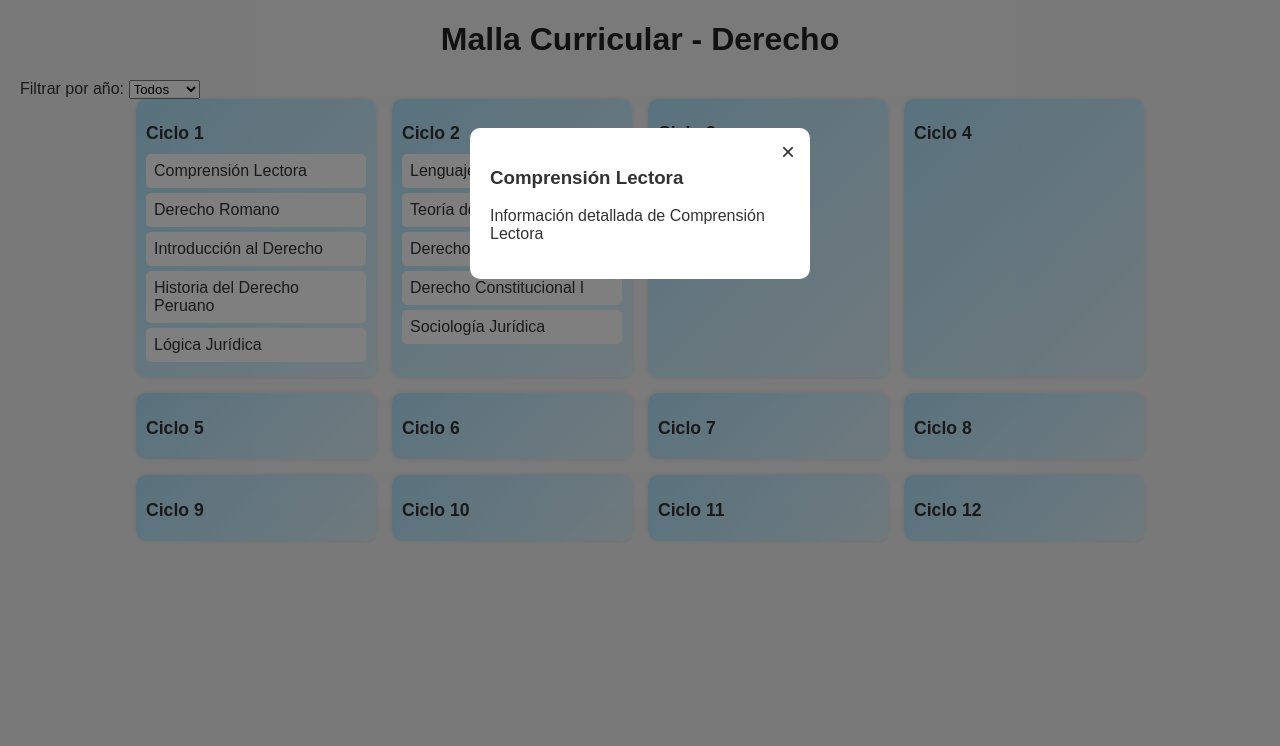
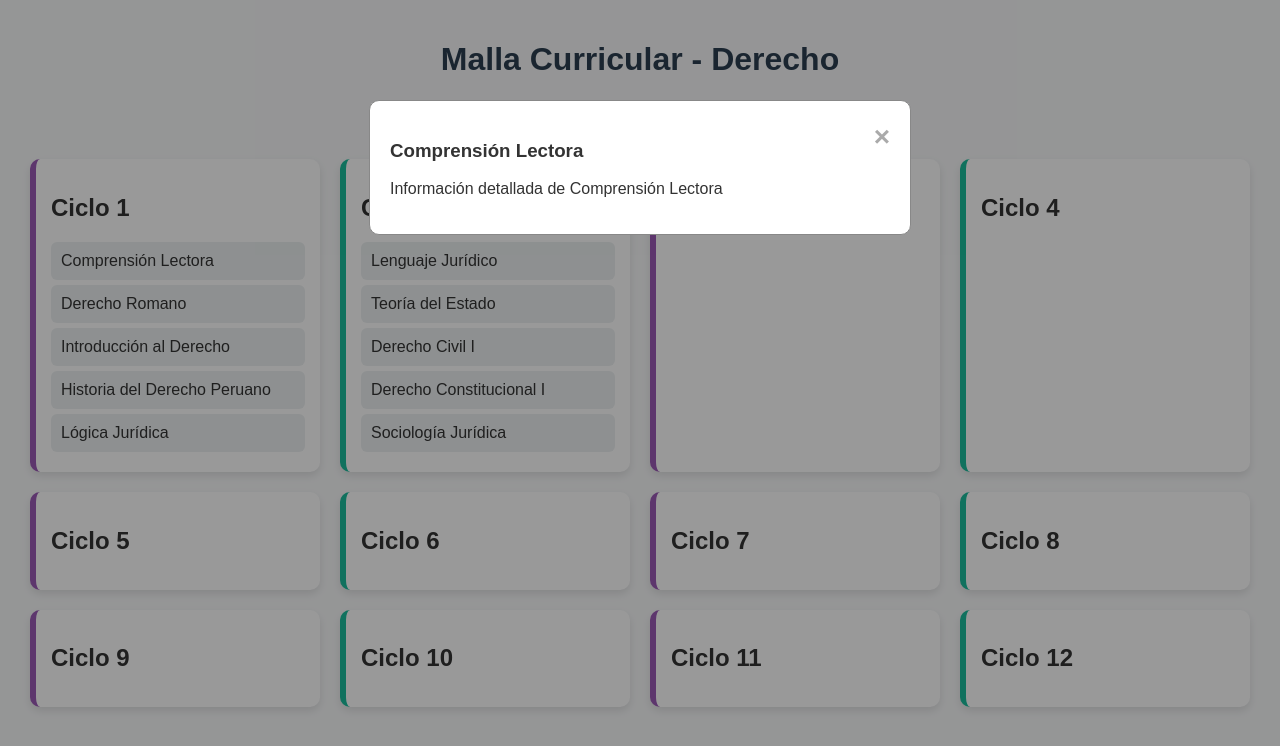
Before and after one commit to jhoselynmateo23-coder/malla-derecho, a plain HTML site: page index.html in a window 1280 px wide. Both pictures are taken after a click on the element "Comprensión Lectora". Drawn offline with Linux system fonts and the light colour scheme.

Commit message:
Update style.css

```diff
--- a/style.css
+++ b/style.css
@@ -1,70 +1,102 @@
 
 body {
   font-family: Arial, sans-serif;
-  margin: 20px;
-  background: #f4f4f4;
+  margin: 0;
+  padding: 20px;
+  background-color: #f8f9fa;
   color: #333;
 }
 
 h1 {
   text-align: center;
-  color: #222;
+  color: #2c3e50;
+}
+
+#filtros {
+  text-align: center;
+  margin-bottom: 20px;
 }
 
 .grid-container {
-  display: flex;
-  flex-wrap: wrap;
-  justify-content: center;
-  gap: 16px;
+  display: grid;
+  grid-template-columns: repeat(auto-fill, minmax(250px, 1fr));
+  gap: 20px;
+  padding: 10px;
 }
 
 .ciclo {
-  background: linear-gradient(135deg, #b3e5fc, #e1f5fe);
+  background-color: #ffffff;
+  border-left: 6px solid #3498db;
   border-radius: 10px;
-  padding: 10px;
-  width: 220px;
-  box-shadow: 0 0 5px rgba(0,0,0,0.1);
+  padding: 15px;
+  box-shadow: 0 4px 8px rgba(0, 0, 0, 0.1);
+  transition: transform 0.2s ease-in-out;
 }
 
-.ciclo h2 {
-  font-size: 1.1em;
-  margin-bottom: 10px;
+.ciclo:hover {
+  transform: translateY(-5px);
+}
+
+.ciclo:nth-child(odd) {
+  border-left-color: #9b59b6;
+}
+
+.ciclo:nth-child(even) {
+  border-left-color: #1abc9c;
 }
 
 .curso {
-  background: white;
-  border-radius: 5px;
+  background-color: #ecf0f1;
   margin: 5px 0;
-  padding: 8px;
+  padding: 10px;
+  border-radius: 6px;
   cursor: pointer;
-  transition: background 0.3s ease;
+  transition: background-color 0.2s;
 }
 
 .curso:hover {
-  background: #d0f0ff;
+  background-color: #d0d3d4;
 }
 
 .modal {
   display: none;
   position: fixed;
-  z-index: 10;
-  left: 0; top: 0;
-  width: 100%; height: 100%;
-  background: rgba(0,0,0,0.5);
+  z-index: 999;
+  padding-top: 100px;
+  left: 0;
+  top: 0;
+  width: 100%;
+  height: 100%;
+  overflow: auto;
+  background-color: rgba(0, 0, 0, 0.4);
 }
 
 .modal-content {
-  background: white;
-  margin: 10% auto;
+  background-color: #fff;
+  margin: auto;
   padding: 20px;
-  width: 300px;
+  border: 1px solid #888;
+  width: 80%;
+  max-width: 500px;
   border-radius: 10px;
-  position: relative;
 }
 
 .close {
-  position: absolute;
-  top: 10px; right: 15px;
-  font-size: 1.5em;
+  color: #aaa;
+  float: right;
+  font-size: 28px;
+  font-weight: bold;
+}
+
+.close:hover,
+.close:focus {
+  color: black;
+  text-decoration: none;
   cursor: pointer;
 }
+
+select {
+  padding: 5px;
+  border-radius: 5px;
+  border: 1px solid #ccc;
+}
```
